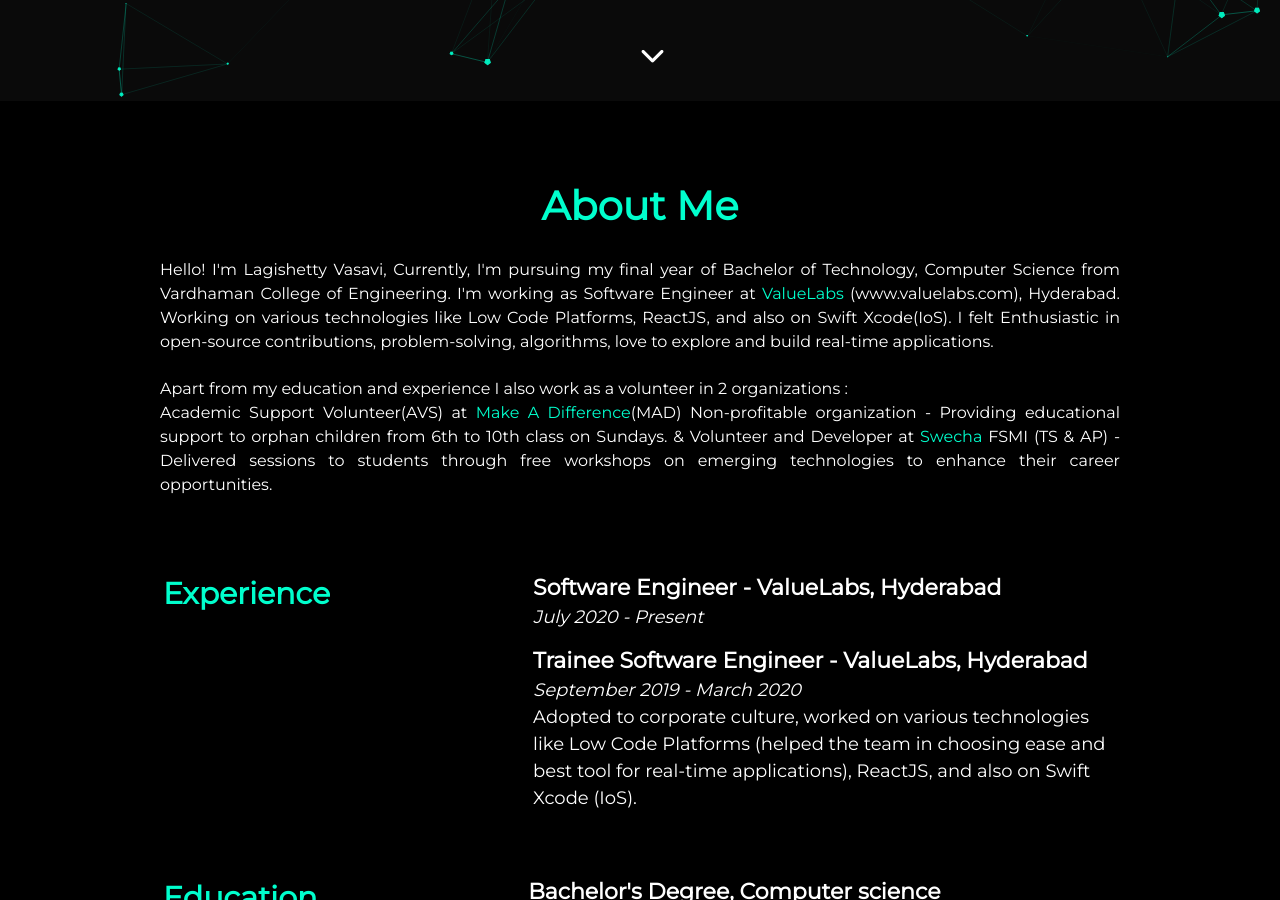
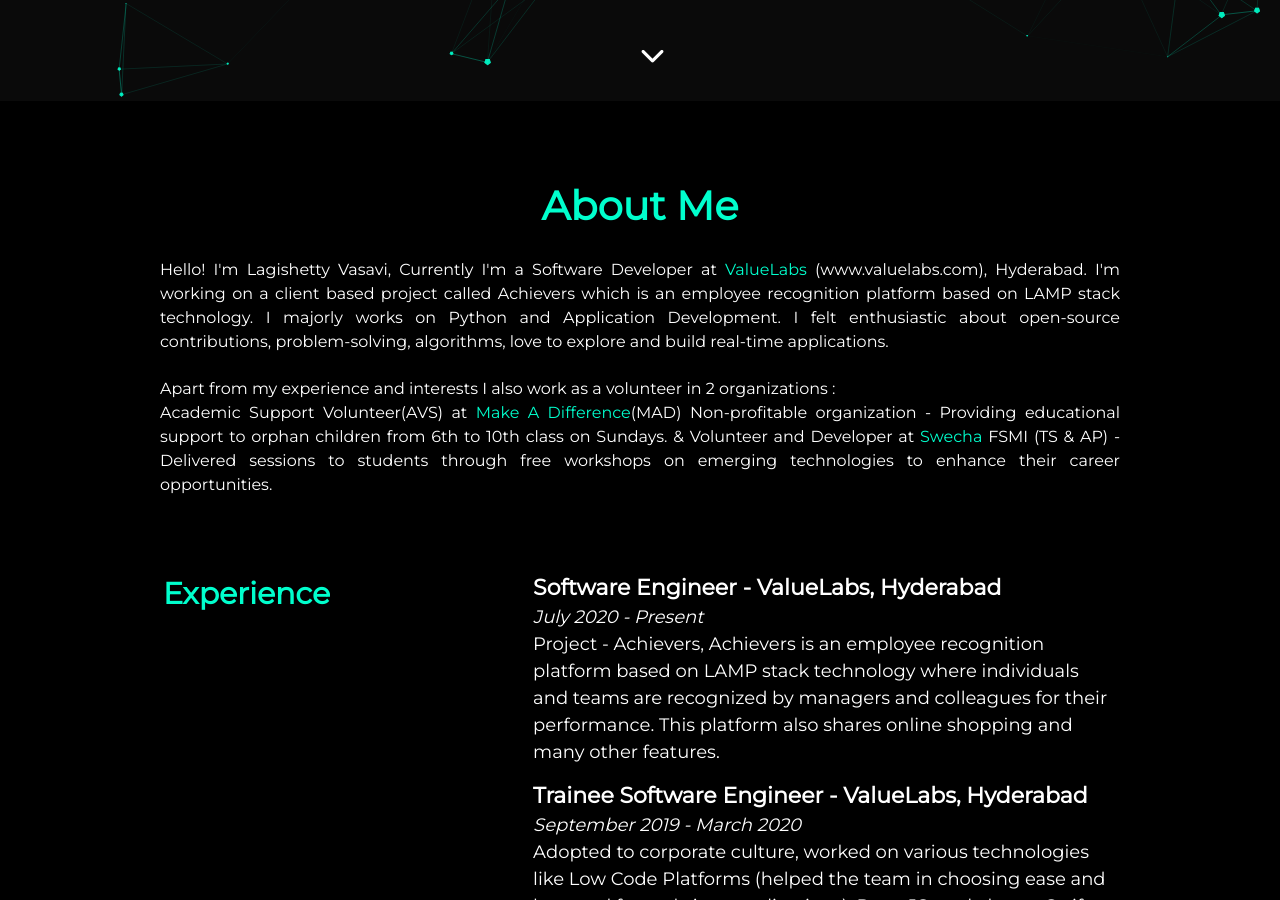
Before and after one commit to VasaviLagishetty/VasaviLagishetty.github.io, a Jekyll site: the page built from index.html, in a window 1280 px wide and 900 px high, scrolled down 799 px. Built offline with Jekyll 4.4.1, drawn with Linux system fonts in a browser that asks for light colours; nearby versions of some CDN libraries.

Commit message:
Updated about into description

```diff
--- a/_includes/about.html
+++ b/_includes/about.html
@@ -74,13 +74,13 @@
  <body style="background-color:black;color: white">
 <div class="user-details">
   <h1> About Me </h1>
-  <p id="info1">Hello! I'm Lagishetty Vasavi, Currently, I'm pursuing my final year of Bachelor of Technology, Computer Science from Vardhaman College of Engineering. I'm working as Software Engineer at <span style="color: #00ffcd;">ValueLabs</span> <a href="https://www.valuelabs.com/">(www.valuelabs.com)</a>, Hyderabad. Working on various technologies like Low Code Platforms, ReactJS, and also on Swift Xcode(IoS). I felt Enthusiastic in open-source contributions, problem-solving, algorithms, love to explore and build real-time applications.</p>
-  <p id="info">Apart from my education and experience I also work as a volunteer in 2 organizations :<br>Academic Support Volunteer(AVS) at <span style="color: #00ffcd;">Make A Difference</span>(MAD) Non-profitable organization - Providing educational support to orphan children from 6th to 10th class on Sundays. & Volunteer and Developer at <span style="color: #00ffcd;">Swecha</span> FSMI (TS & AP) - Delivered sessions to students through free workshops on emerging technologies to enhance their career opportunities.</p>
+  <p id="info1">Hello! I'm Lagishetty Vasavi, Currently I'm a Software Developer at <span style="color: #00ffcd;">ValueLabs</span> <a href="https://www.valuelabs.com/">(www.valuelabs.com)</a>, Hyderabad. I'm working on a client based project called Achievers which is an employee recognition platform based on LAMP stack technology. I majorly works on Python and Application Development. I felt enthusiastic about open-source contributions, problem-solving, algorithms, love to explore and build real-time applications.</p>
+  <p id="info">Apart from my experience and interests I also work as a volunteer in 2 organizations :<br>Academic Support Volunteer(AVS) at <span style="color: #00ffcd;">Make A Difference</span>(MAD) Non-profitable organization - Providing educational support to orphan children from 6th to 10th class on Sundays. & Volunteer and Developer at <span style="color: #00ffcd;">Swecha</span> FSMI (TS & AP) - Delivered sessions to students through free workshops on emerging technologies to enhance their career opportunities.</p>
   </div><br><br>
 <table>
   <tr>
     <th rowspan="2">Experience</th>
-    <td><b>Software Engineer - ValueLabs, Hyderabad</b><br><i>July 2020 - Present</i></td>
+    <td><b>Software Engineer - ValueLabs, Hyderabad</b><br><i>July 2020 - Present</i><br>Project - Achievers, Achievers is an employee recognition platform based on LAMP stack technology where individuals and teams are recognized by managers and colleagues for their performance. This platform also shares online shopping and many other features.</td>
   </tr>
   <tr>
     <td><b>Trainee Software Engineer - ValueLabs, Hyderabad</b><br><i>September 2019 - March 2020</i><br>Adopted to corporate culture, worked on various technologies like Low Code Platforms (helped the team in choosing ease and best tool for real-time applications), ReactJS, and also on Swift Xcode (IoS).</td>
```
